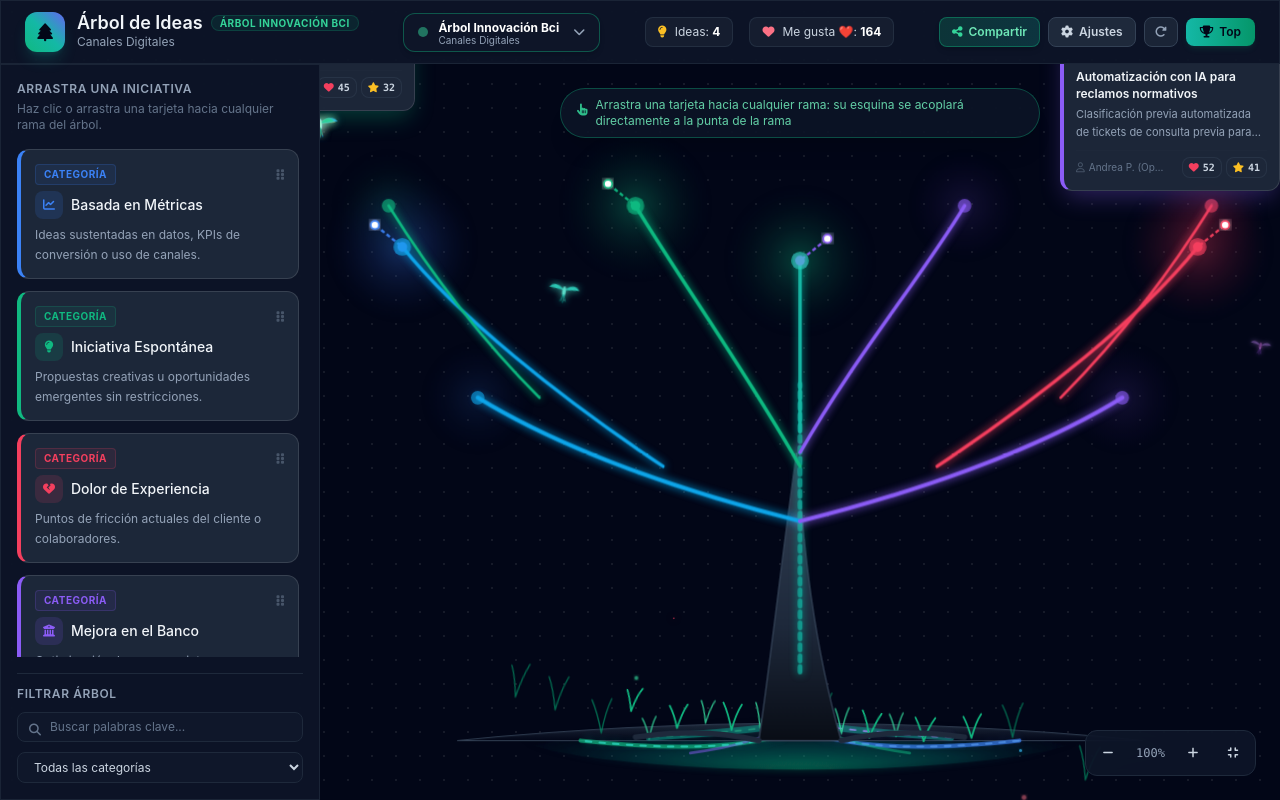
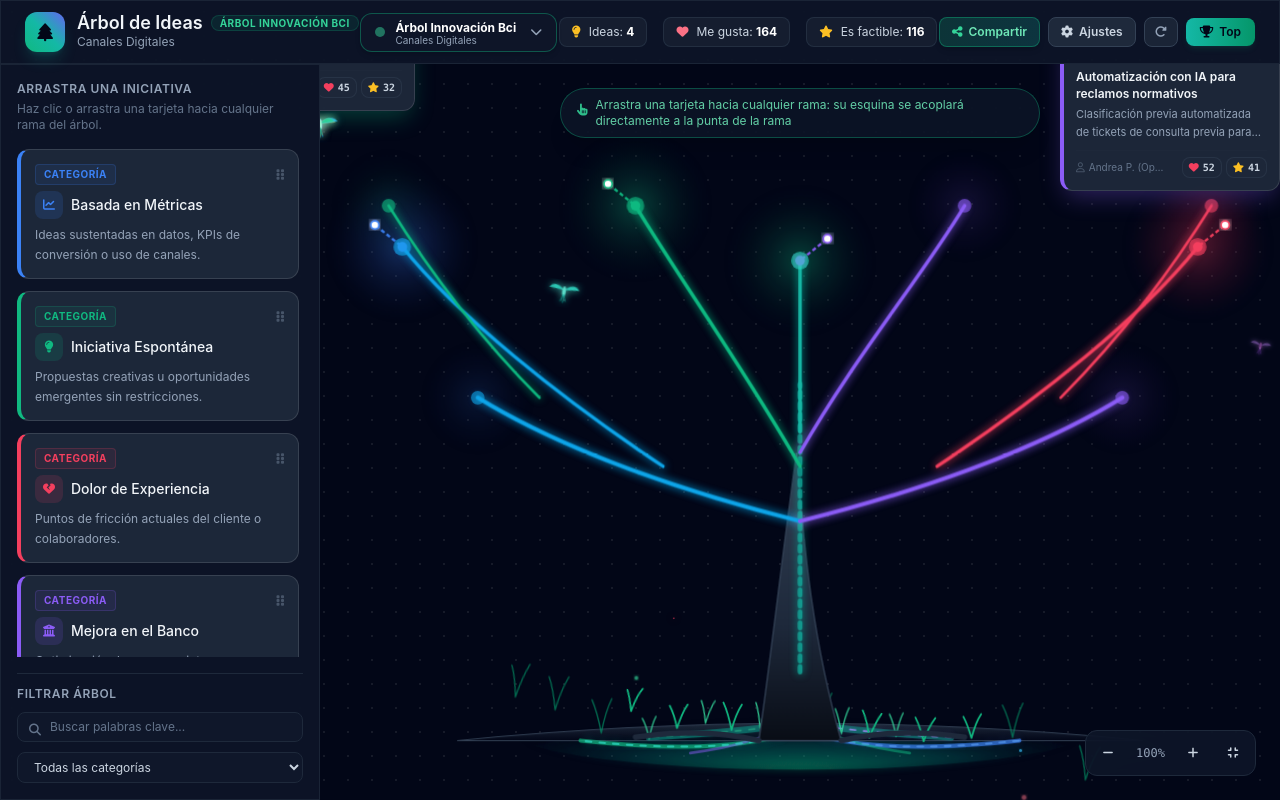
Before and after one commit to PIPP0/arbolideas, a plain HTML site: page index.html in a window 1280 px wide. Drawn offline with nearby package versions, Linux system fonts and the light colour scheme.

Commit message:
Agregar contador de "Es factible" en el header
El total de estrellas se calculaba en JS pero no existía un elemento en el HTML para mostrarlo, por lo que solo aparecía el contador de "Me gusta" y el cambio anterior pasaba inadvertido. También se quita el emoji duplicado junto al ícono.

Co-Authored-By: Claude Sonnet 5 <noreply@anthropic.com>

```diff
--- a/index.html
+++ b/index.html
@@ -285,7 +285,11 @@
       </div>
       <div class="flex items-center gap-2 px-3 py-1.5 rounded-lg bg-slate-800/50 border border-slate-700/50">
         <i class="fa-solid fa-heart text-rose-400"></i>
-        <span>Me gusta ❤️: <strong id="totalHeartsCount" class="text-white">0</strong></span>
+        <span>Me gusta: <strong id="totalHeartsCount" class="text-white">0</strong></span>
+      </div>
+      <div class="flex items-center gap-2 px-3 py-1.5 rounded-lg bg-slate-800/50 border border-slate-700/50">
+        <i class="fa-solid fa-star text-amber-400"></i>
+        <span>Es factible: <strong id="totalStarsCount" class="text-white">0</strong></span>
       </div>
     </div>
 
```
